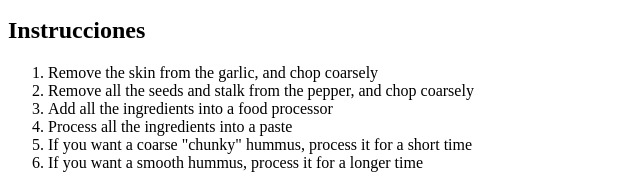
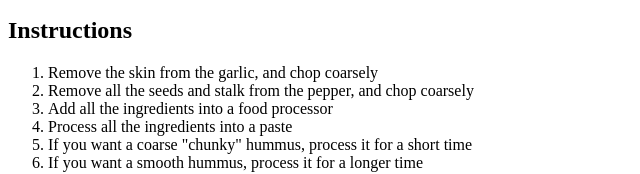
Before and after one commit to YasdeyRieraS/Taller4_ul_ol-, a plain HTML site: page index.html in a window 1280 px wide. Shown: the part 328-502 px from the top of the page, 0-640 px from the left. Drawn offline with Linux system fonts and the light colour scheme.

Commit message:
Correccion titulo instrucciones

```diff
--- a/index.html
+++ b/index.html
@@ -28,7 +28,7 @@
         <li> A dash of olive oil</li>
     </ul>
 
-    <h2>Instrucciones</h2>
+    <h2>Instructions</h2>
 
     <ol>
         <li>Remove the skin from the garlic, and chop coarsely</li>
```
